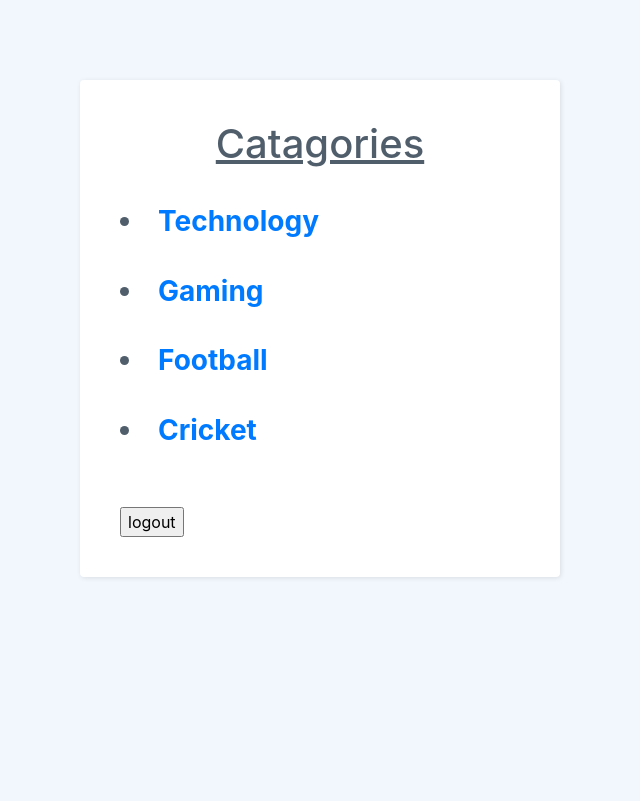
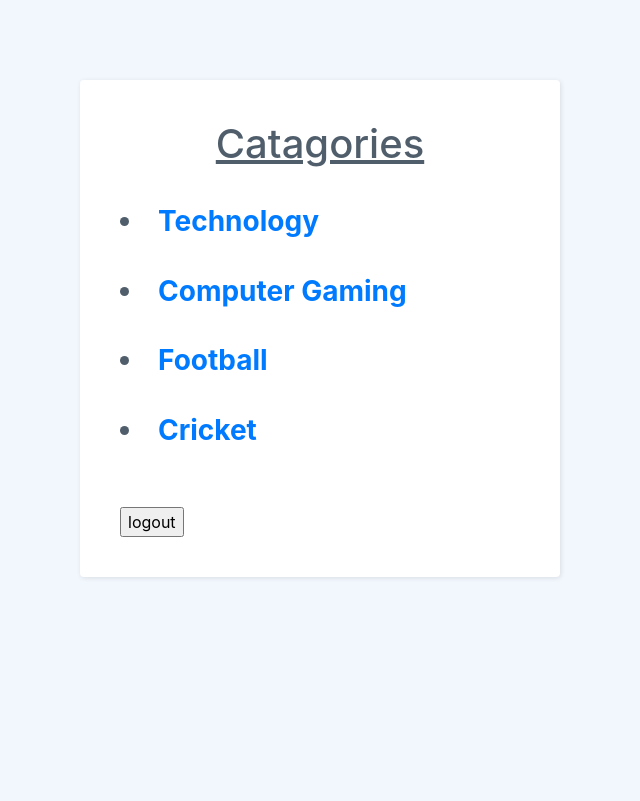
Before and after one commit to akarshshri/ChatRoom, a PHP site: page /catagories.php in a window 1280 px wide. Shown: the whole page, without its empty margins (320-960 px from the left). Run offline with PHP 8.4, Linux system fonts and the light colour scheme.

Commit message:
Changed Gaming to Computer Gaming

```diff
--- a/catagories.php
+++ b/catagories.php
@@ -54,7 +54,7 @@ include_once('config.php');
                 <h2><a href="chatroom.php"><li>Technology</a></h2>
             </div>
             <div class="form-group">
-                <h2><a href="gaming.php"><li>Gaming</a></h2>
+                <h2><a href="gaming.php"><li>Computer Gaming</a></h2>
             </div>
             <div class="form-group">
                 <h2><a href="football.php"><li>Football</a></h2>
```
